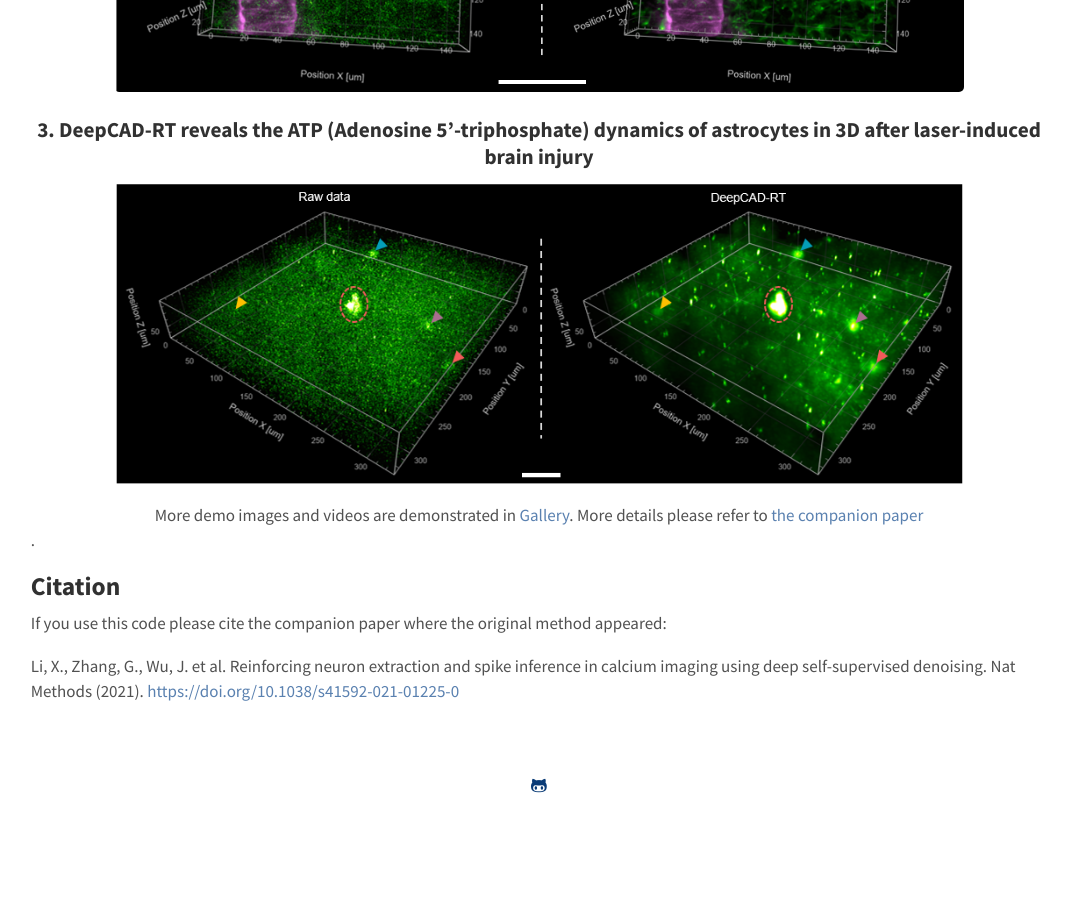
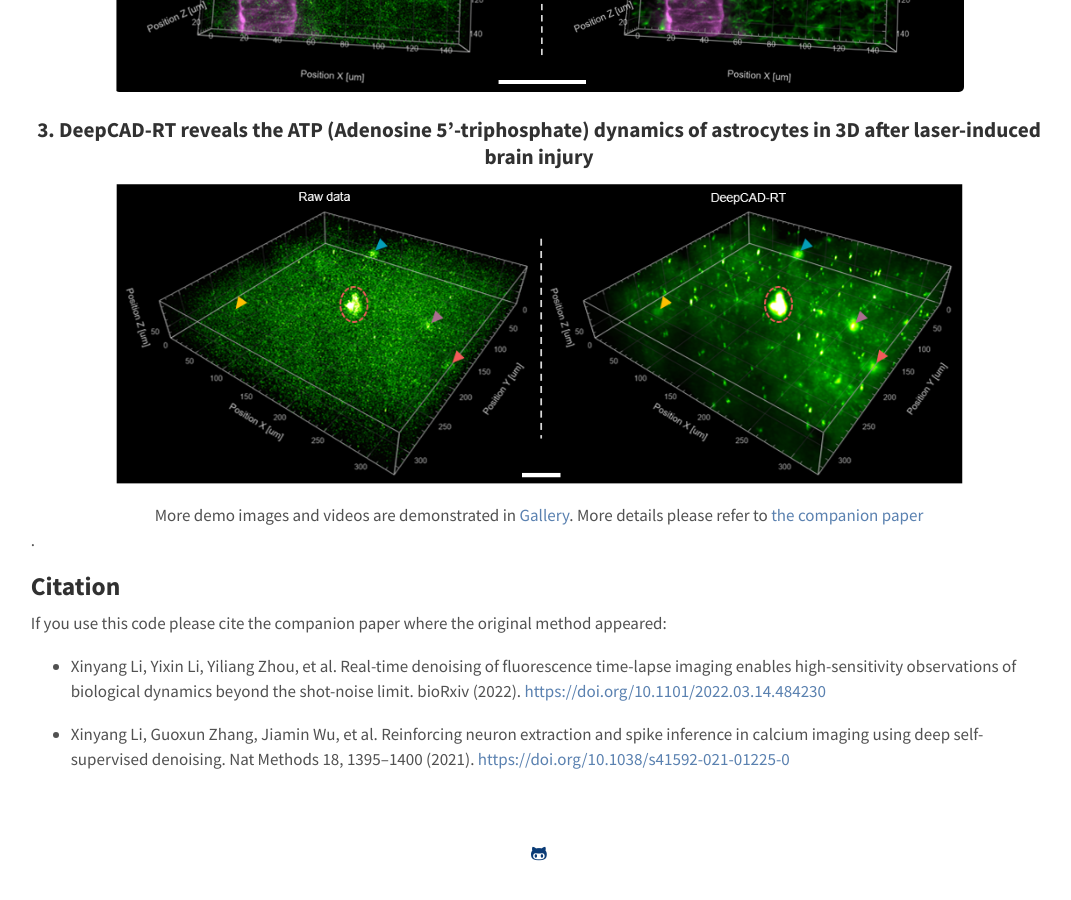
Before and after one commit to cabooster/DeepCAD-RT, a Jekyll site: the page built from About.md, in a window 1280 px wide and 900 px high, scrolled down 3211 px. Shown: the whole window, without its empty margins (101-1172 px from the left). Built offline with Jekyll 4.4.1, drawn with Linux system fonts in a browser that asks for light colours; before the commit the page ends 4043 px from its top, so only the background shows below that.

Commit message:
Update About.md

```diff
--- a/About.md
+++ b/About.md
@@ -3,7 +3,7 @@ layout: page
 title: About
 ---
 <img src="https://github.com/cabooster/DeepCAD-RT/blob/page/images/logo.PNG?raw=true" width="700" align="right" />
-### [GitHub](https://github.com/cabooster/DeepCAD-RT) | [Paper](https://www.nature.com/articles/s41592-021-01225-0)
+### [GitHub](https://github.com/cabooster/DeepCAD-RT) | [Paper](https://www.biorxiv.org/content/10.1101/2022.03.14.484230v1)
 
 ## Content
 
@@ -65,4 +65,6 @@ We present a versatile method **DeepCAD-RT** to denoise fluorescence images with
 
 If you use this code please cite the companion paper where the original method appeared:
 
-Li, X., Zhang, G., Wu, J. et al. Reinforcing neuron extraction and spike inference in calcium imaging using deep self-supervised denoising. Nat Methods (2021). [https://doi.org/10.1038/s41592-021-01225-0](https://www.nature.com/articles/s41592-021-01225-0)
+- Xinyang Li, Yixin Li, Yiliang Zhou, et al. Real-time denoising of fluorescence time-lapse imaging enables high-sensitivity observations of biological dynamics beyond the shot-noise limit. bioRxiv (2022). [https://doi.org/10.1101/2022.03.14.484230](https://www.biorxiv.org/content/10.1101/2022.03.14.484230v1)
+
+- Xinyang Li, Guoxun Zhang, Jiamin Wu, et al. Reinforcing neuron extraction and spike inference in calcium imaging using deep self-supervised denoising. Nat Methods 18, 1395–1400 (2021). [https://doi.org/10.1038/s41592-021-01225-0](https://www.nature.com/articles/s41592-021-01225-0)
```
